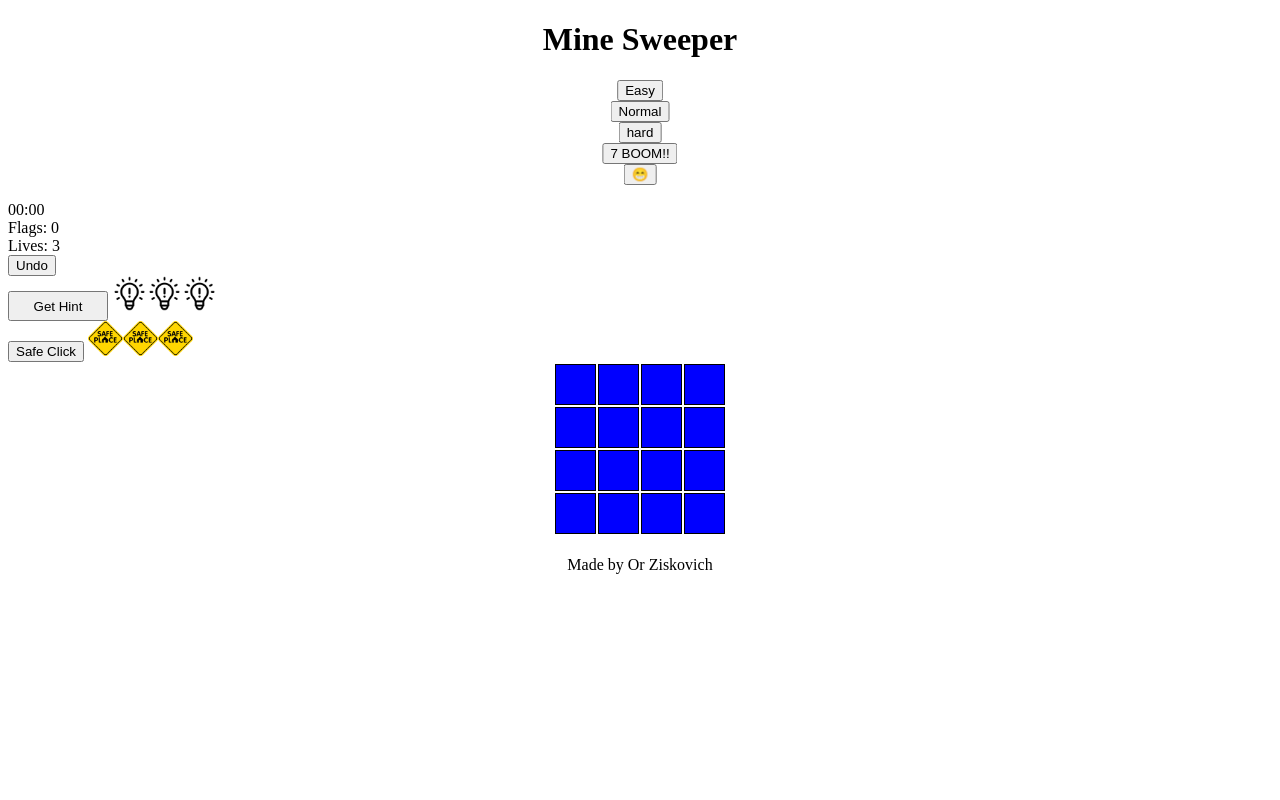
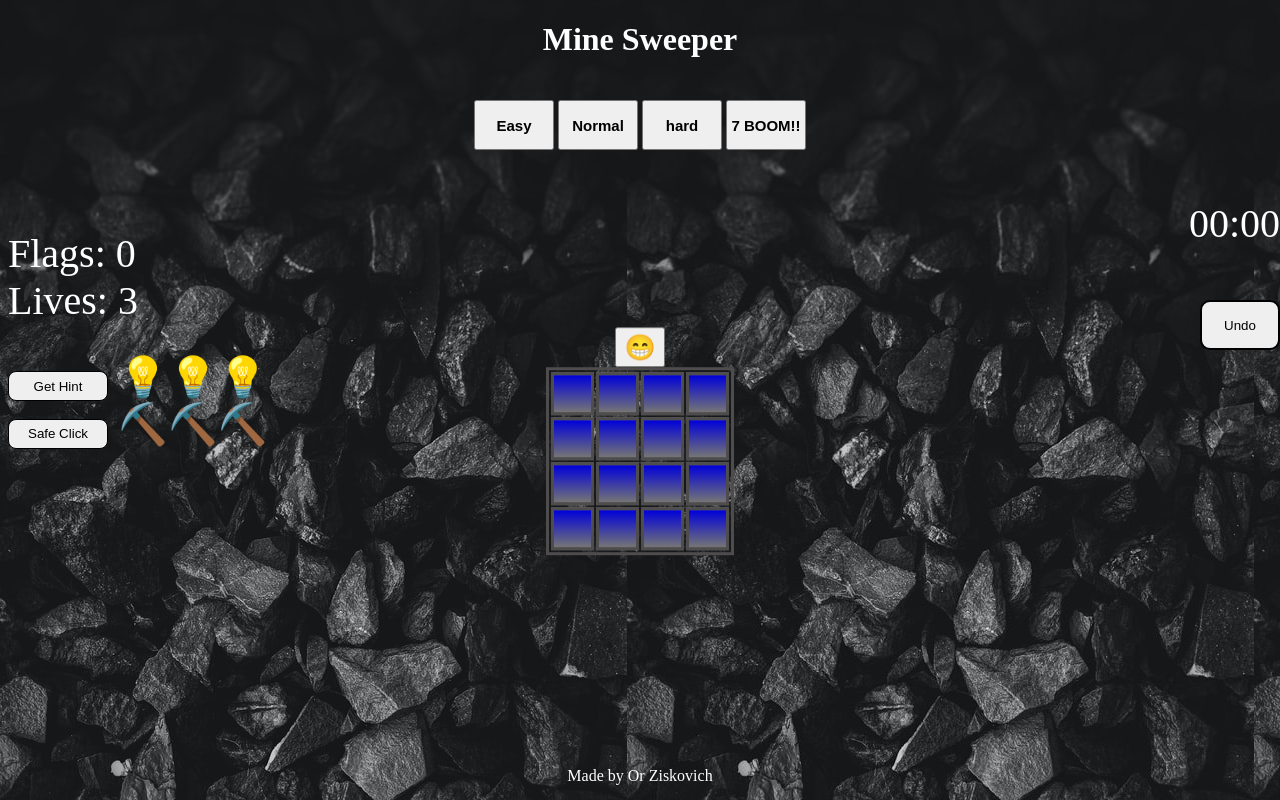
Before and after one commit to OrZisko/Mines-Sweeper, a plain HTML site: page index.html in a window 1280 px wide. Drawn offline with Linux system fonts and the light colour scheme.

Commit message:
Add files via upload

```diff
--- a/css/main.css
+++ b/css/main.css
@@ -1,17 +1,41 @@
-table {
-    margin: auto;
+body {
+    background-image: url('../img/blackBackground.jpg');
+    color: white;
 }
+
+.board {
+position: absolute;
+left: 50%;
+top: 60%;
+transform: translate(-50%, -60%);
+/* outline: 35px solid rgb(26, 85, 26); */
+outline-offset: 7px;
+}
+
 .cell {
     text-align: center;
-    border: 1px solid black;
     width: 35px;
     height: 35px;
-    padding: 2px;
+    /* padding: 2px; */
+    background-color: rgba(211, 211, 211, 0.472);
+    font-size: 25px;
+    font-weight: bold;
+    color: black;
 }
 
-.difficulties button, .smily {
-    margin-left: 50%;
+.difficulties {
+    position: absolute;
+    left: 50%;
     transform: translate(-50%);
+    top: 100px;
+}
+
+.difficulties button {
+height: 50px;
+width: 80px;
+font-size: 15px;
+font-weight: bold;
+padding: 0;
 }
 
 h1 {
@@ -26,26 +50,80 @@ h1 {
 }
 
 .covered {
-    background-color: blue;
+    background-image: linear-gradient(rgb(0, 0, 218), rgb(117, 117, 117));
+}
+
+.covered:hover {
+    background-image: linear-gradient(rgba(0, 0, 218, 0.602), rgba(117, 117, 117, 0.555));
 }
 
 footer {
-    margin-top: 20px;
+    position: fixed;
+    bottom: 15px;
+    left: 50%;
+    transform: translate(-50%);
 text-align: center;
 }
 
-.hint-img, .safe-img {
-    width: 35px;
-    background-color: orange;
-}
-.hints-box {
-    width: 250px;
+
+.hints-box, .safe-box {
+    font-size: 40px;
+    position: relative;
+    top: 180px;
 }
 
-.hints-box button {
+.inf {
+    font-size: 40px;
+    position: relative;
+    top: 150px
+}
+
+.undo {
+    position: absolute;
+    right: 0;
+    top: 300px;
+    height: 50px;
+    width: 80px;
+    border-radius: 10px;
+    border: 2px solid black;
+}
+
+.hints-box button, .safe-box button {
     width: 100px;
     height: 30px;
+    border: 1px solid black;
+    border-radius: 8px;
 }
 .halo {
-    border: 2px solid orange;
+    border: 3px solid rgba(218, 165, 32, 0.767);
+    outline: 1px solid rgba(255, 255, 0, 0.513)
 }
+.smily {
+    text-align: center;
+position: fixed;
+left: 50%;
+bottom: 100%;
+transform: translate(-50%);
+height: 40px;
+width: 50px;
+font-size: 25px;
+}
+
+table, tr, td {
+    border: 3px solid rgb(78, 76, 76);
+
+}
+
+.best-score {
+    position: fixed;
+    right: 0;
+    top: 100px;
+    font-size: 40px
+}
+
+.clock {
+    font-size: 40px;
+    position: fixed;
+    right: 0;
+    top: 200px
+}
--- a/index.html
+++ b/index.html
@@ -18,12 +18,13 @@
             <button onclick="changeDifficulty(12, 30)">hard</button>
             <button onclick="sevenBoom()">7 BOOM!!</button>
         </div>
-        <button onclick="init()" class="smily">😁</button>
         <p class="best-score"></p>
         <div class="clock"></div>
-        <div class="flag-counter"></div>
-        <div class="lives"></div>
-        <button onclick="undo()">Undo</button>
+        <div class="inf">
+            <div class="flag-counter"></div>
+            <div class="lives"></div>
+        </div>
+        <button class="undo" onclick="undo()">Undo</button>
         <div class="belt">
             <div class="hints-box">
                 <button onclick="getHint()">Get Hint</button>
@@ -34,9 +35,12 @@
                 <span></span>
             </div>
         </div>
-        <table class="game-board">
+        <div class="board">
+            <button onclick="init()" class="smily">😁</button>
+            <table class="game-board">
 
-        </table>
+            </table>
+        </div>
     </div>
     <footer>Made by Or Ziskovich</footer>
     <script src="js/main.js"></script>
--- a/js/main.js
+++ b/js/main.js
@@ -3,8 +3,8 @@ var gUserBestScore;
 
 const MINE = '<img class="mine-img" src="img/mine.png">'
 const FLAG = '<span class="flag">🚩</span>'
-const HINT = '<img class="hint-img" src="img/hint.png">'
-const SAFE = '<img class="safe-img" src="img/safe.png">'
+const HINT = '💡'
+const SAFE = '⛏️'
 var gIdx = 1
 var gBoard;
 var gLevel = {
@@ -282,10 +282,11 @@ function getSafe() {
 
 function undo() {
     if (!gGame.isOn) return
+    if (gGame.shownCount === 0) return;
     var prevMove = gPast.pop()
     for (var i = 0; i < prevMove.length; i++) {
         prevMove[i].isShown = false;
-        if (gGame.shownCount > 0) gGame.shownCount--
+        gGame.shownCount--
         if (prevMove[i].isMine) {
             gGame.lives++
             document.querySelector('.lives').innerText = `Lives: ${gGame.lives}`
```
Also changed, not shown: img/blackBackground.jpg (added), img/frame.jpg (added).
